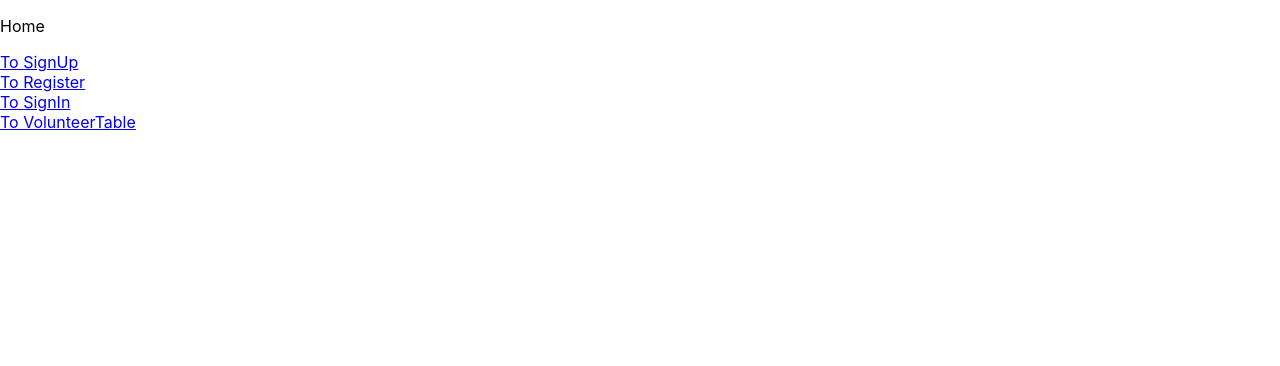
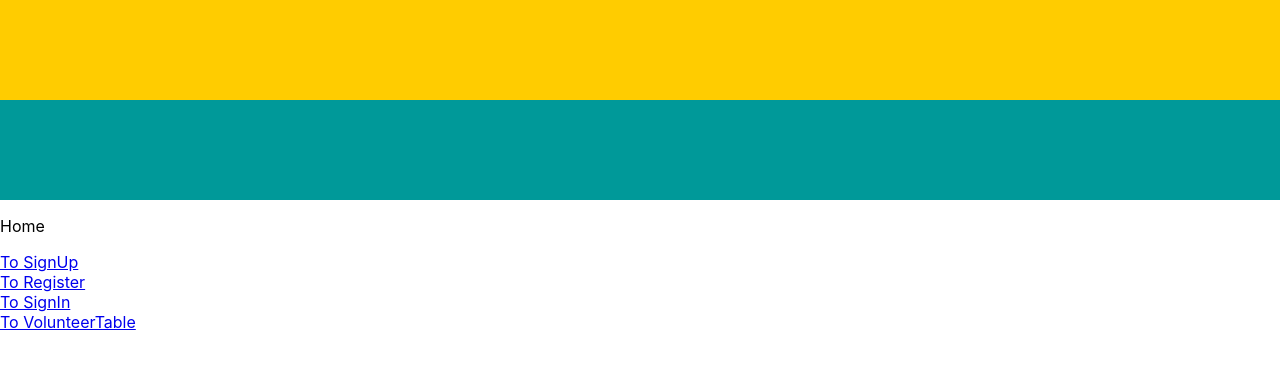
Before and after one commit to eddieatkinson/smileUp, a React (Create React App) app in the folder front-end/: page / in a window 1280 px wide. Shown: the top 366 px of the page. Built offline with nearby package versions, Linux system fonts and the light colour scheme.

Commit message:
added yellow and teal

```diff
--- a/front-end/src/containers/Home.js
+++ b/front-end/src/containers/Home.js
@@ -1,6 +1,8 @@
 import React, { Component } from 'react';
 import { Link } from 'react-router-dom';
 import { connect } from 'react-redux';
+
+import { yellow, teal } from '../utilities';
 
 import LogoutAction from '../actions/LogoutAction';
 
@@ -22,6 +24,8 @@ class Home extends Component {
   render() {
     return (
       <div>
+        <div style={{backgroundColor: yellow, height: 100}}></div>
+        <div style={{backgroundColor: teal, height: 100}}></div>
         <p>Home</p>
         <Link to='/signup'>To SignUp</Link>
         <div>
--- a/front-end/src/utilities/index.js
+++ b/front-end/src/utilities/index.js
@@ -1 +1,4 @@
 export const emailCheck = (/^\w+([.-]?\w+)*@\w+([.-]?\w+)*(\.\w{2,4})+$/);
+
+export const teal = '#009999';
+export const yellow = '#ffcc00';
```
